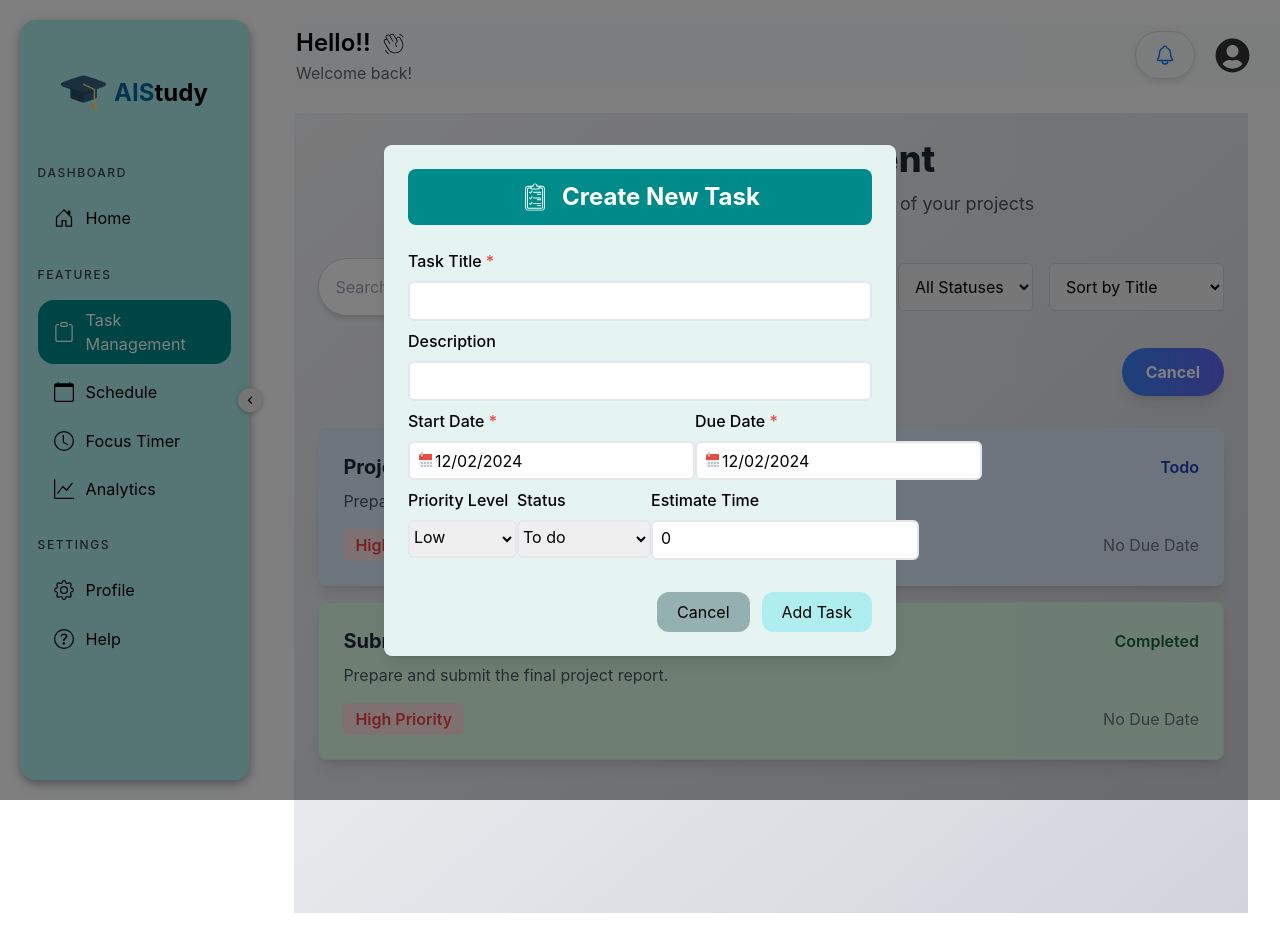
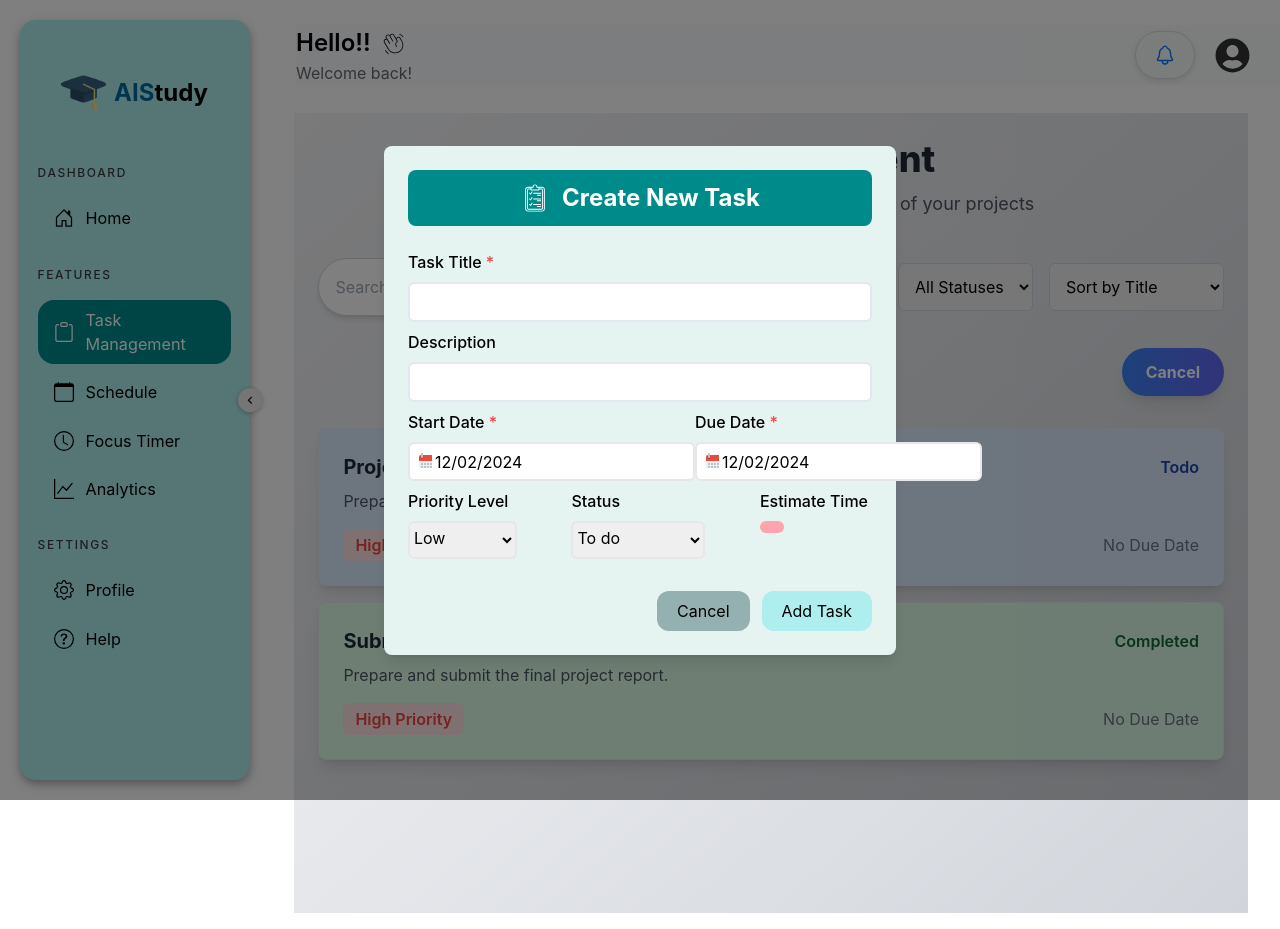
Before and after one commit to Advanced-web-application-developmentK21/Web-Frontend, a React (Create React App) app: page /tasks in a window 1280 px wide. Both pictures are taken after a click on the button "New Task". Built offline with nearby package versions, Linux system fonts and the light colour scheme.

Commit message:
calc estimated time

```diff
--- a/src/pages/TaskManagement/NewTask.tsx
+++ b/src/pages/TaskManagement/NewTask.tsx
@@ -3,6 +3,7 @@ import React, { useState } from "react";
 import { Task, TaskCategory } from "../../types/type";
 import DatePicker from "react-datepicker";
 import "react-datepicker/dist/react-datepicker.css";
+import { start } from "repl";
 interface NewTaskProps {
   onAddTask: (newTask: Task) => void;
   onClose: () => void;
@@ -19,16 +20,57 @@ const NewTask: React.FC<NewTaskProps> = ({ onAddTask, onClose }) => {
     status: "todo",
     estimateTime: 0,
   });
-
+  const [dateError, setDateError] = useState(true);
   const handleChange = (
     e: React.ChangeEvent<HTMLInputElement | HTMLSelectElement>
   ) => {
     const { name, value } = e.target;
     setTaskData({ ...taskData, [name]: value });
   };
-  const handleDateChange = (date: Date | null) => {
-    console.log(date);
-    setTaskData({ ...taskData, dueDate: date });
+  const calcEstimatedTime = (startDate: Date | null, dueDate: Date | null) => {
+    if (startDate !== null && dueDate !== null) {
+      setTaskData({
+        ...taskData,
+        estimateTime: Math.ceil(
+          Math.abs(dueDate.getTime() - startDate.getTime()) / (1000 * 3600 * 24)
+        ),
+      });
+    }
+  };
+  const handleDateChange = (
+    date: Date | null,
+    fields: "startDate" | "dueDate"
+  ) => {
+    if (taskData.startDate !== null && date !== null) {
+      if (
+        fields === "dueDate" &&
+        taskData.startDate.getTime() > date.getTime()
+      ) {
+        setDateError(false);
+      } else {
+        setDateError(true);
+        setTaskData({
+          ...taskData,
+          [fields]: date,
+          estimateTime: Math.ceil(
+            Math.abs(taskData.startDate.getTime() - date.getTime()) /
+              (1000 * 3600 * 24)
+          ),
+        });
+      }
+    }
+  };
+  const getFormatedStringFromDays = (numberOfDays: number) => {
+    const months = Math.floor((numberOfDays % 365) / 30);
+    const weeks = Math.floor((numberOfDays % 365) / 7);
+    const days = Math.floor(((numberOfDays % 365) % 30) % 7);
+
+    const monthsDisplay =
+      months > 0 ? months + (months == 1 ? " month " : " months ") : "";
+    const weeksDisplay =
+      weeks > 0 ? weeks + (weeks == 1 ? " week " : " weeks ") : "";
+    const daysDisplay = days > 0 ? days + (days == 1 ? " day" : " days") : " ";
+    return monthsDisplay + weeksDisplay + daysDisplay;
   };
 
   const handleSubmit = () => {
@@ -110,9 +152,7 @@ const NewTask: React.FC<NewTaskProps> = ({ onAddTask, onClose }) => {
               fill="white"
             ></path>
           </svg>
-          <h2 className="text-2xl font-bold text-white">
-            Create New Task
-          </h2>
+          <h2 className="text-2xl font-bold text-white">Create New Task</h2>
         </div>
 
         <div className="form-control mb-2 ">
@@ -152,7 +192,7 @@ const NewTask: React.FC<NewTaskProps> = ({ onAddTask, onClose }) => {
               <DatePicker
                 showIcon
                 selected={taskData.startDate}
-                onChange={handleDateChange}
+                onChange={(date) => handleDateChange(date, "startDate")}
                 className="flex border-2 rounded-md cursor-pointer mt-2"
                 icon={
                   <svg
@@ -215,7 +255,7 @@ const NewTask: React.FC<NewTaskProps> = ({ onAddTask, onClose }) => {
               <DatePicker
                 showIcon
                 selected={taskData.dueDate}
-                onChange={handleDateChange}
+                onChange={(date) => handleDateChange(date, "dueDate")}
                 className="flex border-2 rounded-md cursor-pointer mt-2"
                 icon={
                   <svg
@@ -268,8 +308,12 @@ const NewTask: React.FC<NewTaskProps> = ({ onAddTask, onClose }) => {
             </div>
           </div>
         </div>
-
-        <div className="flex justify-between">
+        {!dateError ? (
+          <span className="text-red-500 mb-3">
+            Due Date must be later than Start Date
+          </span>
+        ) : null}
+        <div className="flex justify-between  ">
           <div className="mb-2 form-control">
             <label className="label">
               <span className="label-text pr-1 font-medium">
@@ -282,7 +326,6 @@ const NewTask: React.FC<NewTaskProps> = ({ onAddTask, onClose }) => {
                 value={taskData.priority}
                 onChange={handleChange}
                 className="select select-bordered w-auto cursor-pointer border-2 rounded-md pt-1 pb-2 pr-6 mt-2"
-
               >
                 <option value="low">Low</option>
                 <option value="medium">Medium</option>
@@ -293,9 +336,7 @@ const NewTask: React.FC<NewTaskProps> = ({ onAddTask, onClose }) => {
 
           <div className="mb-2 form-control">
             <label className="label">
-              <span className="label-text pr-1 font-medium">
-                Status
-              </span>
+              <span className="label-text pr-1 font-medium">Status</span>
             </label>
             <div>
               <select
@@ -303,7 +344,6 @@ const NewTask: React.FC<NewTaskProps> = ({ onAddTask, onClose }) => {
                 value={taskData.status}
                 onChange={handleChange}
                 className="select select-bordered w-auto cursor-pointer border-2 rounded-md pt-1 pb-2 pr-6 mt-2"
-
               >
                 <option value="todo">To do</option>
                 <option value="inprogress">In Progress</option>
@@ -315,12 +355,11 @@ const NewTask: React.FC<NewTaskProps> = ({ onAddTask, onClose }) => {
 
           <div className="mb-2 form-control">
             <label className="label">
-              <span className="label-text pr-1 font-medium">
-                Estimate Time
-              </span>
+              <span className="label-text pr-1 font-medium">Estimate Time</span>
             </label>
-            <div>
-              <input
+            <div className=" p-3 w-fit bg-rose-300 rounded-md pt-1 pb-2 mt-2">
+              {getFormatedStringFromDays(taskData.estimateTime)}
+              {/* <input
                 type="number"
                 name="estimateTime"
                 value={taskData.estimateTime}
@@ -332,8 +371,7 @@ const NewTask: React.FC<NewTaskProps> = ({ onAddTask, onClose }) => {
                 }
                 className="select select-bordered w-auto cursor-pointer border-2 rounded-md pt-1 pb-2 pr-2 pl-2 mt-2"
                 min={0} // Prevent negative values
-              />
-
+              /> */}
             </div>
           </div>
         </div>
@@ -353,10 +391,7 @@ const NewTask: React.FC<NewTaskProps> = ({ onAddTask, onClose }) => {
           </button>
         </div>
       </div>
-
     </div>
-
-
   );
 };
 
--- a/src/pages/TaskManagement/TaskDetails.tsx
+++ b/src/pages/TaskManagement/TaskDetails.tsx
@@ -15,6 +15,7 @@ const TaskDetails: React.FC<TaskDetailsProps> = ({
   onSave,
   onDelete,
 }) => {
+  const [dateError, setDateError] = useState(true);
   const [editedTask, setEditedTask] = useState<Task>({ ...task });
   const [errors, setErrors] = useState<Record<string, string>>({});
   const [isDeleteConfirm, setIsDeleteConfirm] = useState(false);
@@ -30,7 +31,24 @@ const TaskDetails: React.FC<TaskDetailsProps> = ({
   };
 
   const handleDateChange = (date: Date | null, field: string) => {
-    setEditedTask({ ...editedTask, [field]: date });
+    if (editedTask.startDate !== null && date !== null) {
+      if (
+        field === "dueDate" &&
+        editedTask.startDate.getTime() > date.getTime()
+      ) {
+        setDateError(false);
+      } else {
+        setDateError(true);
+        setEditedTask({
+          ...editedTask,
+          [field]: date,
+          estimateTime: Math.ceil(
+            Math.abs(editedTask.startDate.getTime() - date.getTime()) /
+              (1000 * 3600 * 24)
+          ),
+        });
+      }
+    }
   };
 
   const validateFields = (): boolean => {
@@ -51,7 +69,18 @@ const TaskDetails: React.FC<TaskDetailsProps> = ({
       onClose();
     }
   };
+  const getFormatedStringFromDays = (numberOfDays: number) => {
+    const months = Math.floor((numberOfDays % 365) / 30);
+    const weeks = Math.floor((numberOfDays % 365) / 7);
+    const days = Math.floor(((numberOfDays % 365) % 30) % 7);
 
+    const monthsDisplay =
+      months > 0 ? months + (months == 1 ? " month " : " months ") : "";
+    const weeksDisplay =
+      weeks > 0 ? weeks + (weeks == 1 ? " week " : " weeks ") : "";
+    const daysDisplay = days > 0 ? days + (days == 1 ? " day" : " days") : " ";
+    return monthsDisplay + weeksDisplay + daysDisplay;
+  };
   const handleDelete = () => {
     if (isDeleteConfirm) {
       onDelete(task.id);
@@ -85,8 +114,9 @@ const TaskDetails: React.FC<TaskDetailsProps> = ({
               name="title"
               value={editedTask.title}
               onChange={handleInputChange}
-              className={`input input-bordered w-full size-10 input-bordered border-2 rounded-md border-slate-200 p-2 ${errors.title ? "border-red-500" : ""
-                }`}
+              className={`input input-bordered w-full size-10 input-bordered border-2 rounded-md border-slate-200 p-2 ${
+                errors.title ? "border-red-500" : ""
+              }`}
             />
             {errors.title && (
               <p className="text-red-500 text-md mt-1">{errors.title}</p>
@@ -233,22 +263,28 @@ const TaskDetails: React.FC<TaskDetailsProps> = ({
               />
             </div>
           </div>
-
+          {!dateError ? (
+            <span className="text-red-500 mb-3">
+              Due Date must be later than Start Date
+            </span>
+          ) : null}
           {/* Estimate Time */}
           <div>
             <label className="mb-1 block text-md font-medium text-gray-700">
-              Estimated Time (hours)
+              Estimated Time
             </label>
-            <input
+            <div className=" p-3 w-fit bg-rose-300 rounded-md pt-1 pb-2 mt-2">
+              {getFormatedStringFromDays(editedTask.estimateTime)}
+            </div>
+            {/* <input
               type="number"
               name="estimatedTime"
               value={editedTask.estimateTime || ""}
               onChange={handleInputChange}
               className="input input-bordered w-full border-2 rounded-md border-slate-200 p-2"
               placeholder="Enter estimated time"
-            />
+            /> */}
           </div>
-
         </div>
 
         {/* Actions */}
```
